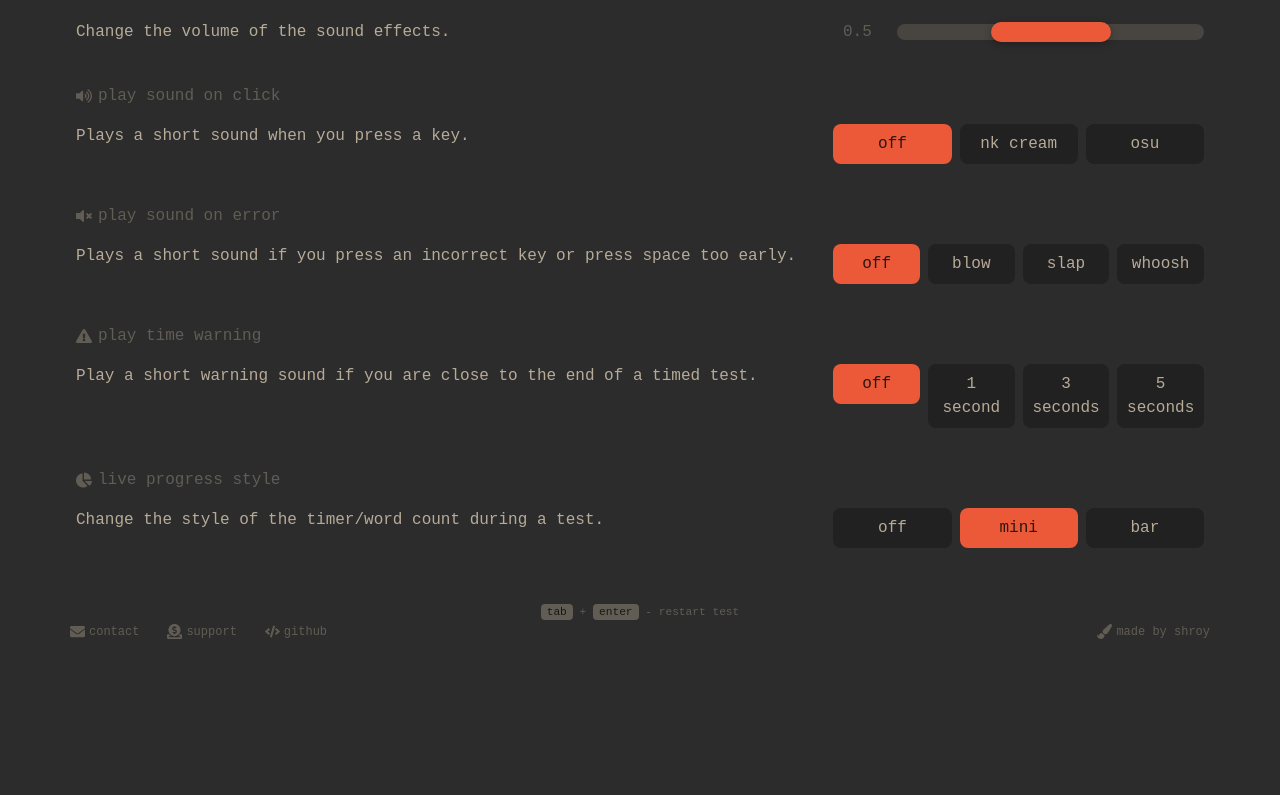
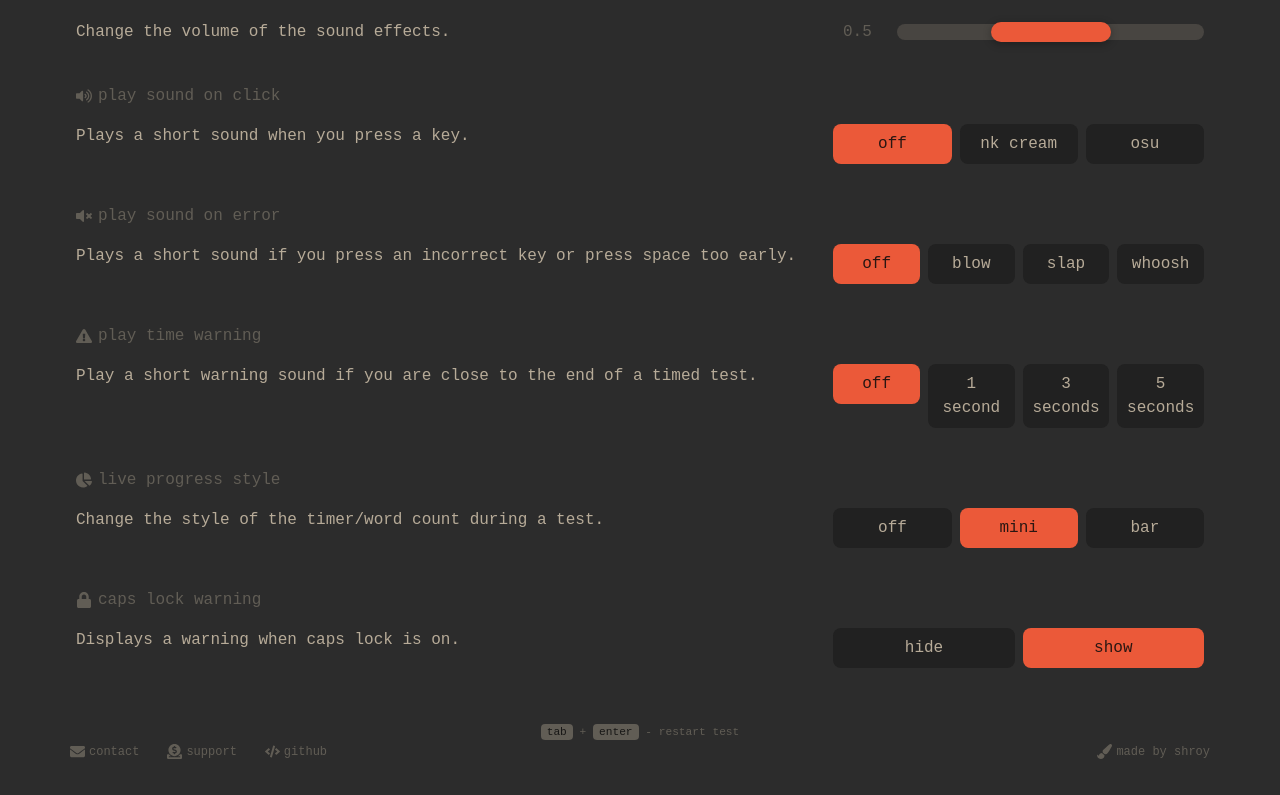
Before and after one commit to shivraj-roy/typifyy, a React (Vite) app: page /settings in a window 1280 px wide. Shown: the part 532-1327 px from the top of the page. Before the commit the page ends 1207 px from the top, so only its background shows below. Built offline with nearby package versions, Linux system fonts and the light colour scheme; no server answers.

Commit message:
feat: caps lock warning setting...

```diff
--- a/src/components/TypeZone.tsx
+++ b/src/components/TypeZone.tsx
@@ -8,7 +8,13 @@ import {
    useCallback,
 } from "react";
 import { Link } from "react-router-dom";
-import { FaRedoAlt, FaChevronRight, FaBolt, FaBullseye } from "react-icons/fa";
+import {
+   FaRedoAlt,
+   FaChevronRight,
+   FaBolt,
+   FaBullseye,
+   FaLock,
+} from "react-icons/fa";
 import { useTestMode } from "../context/TestMode";
 import { useSettings } from "../context/Settings";
 import TimeCounter from "./TimeCounter";
@@ -46,6 +52,7 @@ const TypeZone = ({
       errorSoundMode,
       timeWarningMode,
       liveProgressMode,
+      capsLockWarningMode,
    } = useSettings();
 
    const [words, setWords] = useState<string[]>(() => {
@@ -66,6 +73,7 @@ const TypeZone = ({
    const [completedWords, setCompletedWords] = useState(0);
    const [graphData, setGraphData] = useState<number[][]>([]);
    const [isAfk, setIsAfk] = useState(false);
+   const [capsLockOn, setCapsLockOn] = useState(false);
 
    const inputRef = useRef<HTMLInputElement>(null);
    const wordsContainerRef = useRef<HTMLDivElement>(null);
@@ -196,10 +204,7 @@ const TypeZone = ({
                   }
 
                   // Play time warning sound if enabled and threshold reached
-                  if (
-                     timeWarningMode !== "off" &&
-                     !warningPlayedRef.current
-                  ) {
+                  if (timeWarningMode !== "off" && !warningPlayedRef.current) {
                      const warningThreshold = parseInt(timeWarningMode);
                      if (prev === warningThreshold) {
                         playWarningSound(soundVolume);
@@ -276,6 +281,10 @@ const TypeZone = ({
    // * Handles user input...
    const handleUserInput = (e: React.KeyboardEvent<HTMLInputElement>) => {
       console.log(e.key);
+
+      // Detect Caps Lock state
+      const isCapsLockOn = e.getModifierState("CapsLock");
+      setCapsLockOn(isCapsLockOn);
 
       // Play key sound
       if (soundMode !== "off") {
@@ -694,8 +703,14 @@ const TypeZone = ({
             </div>
          ) : (
             <div className="w-full flex flex-col items-center -mt-24">
-               <div className="w-full overflow-hidden" onClick={focusInput}>
-                  <div className="testModesNotice flex justify-center text-center gap-2 transition-opacity duration-150">
+               <div className="w-full overflow-visible" onClick={focusInput}>
+                  <div className="testModesNotice flex justify-center text-center gap-2 transition-opacity duration-150 relative">
+                     {capsLockOn && capsLockWarningMode === "show" && (
+                        <div className="capsWarning absolute -top-16 left-1/2 -translate-x-1/2 flex gap-2.5 items-center text-dark-100 text-[1rem] bg-active w-fit p-4 rounded-lg pointer-events-none z-50">
+                           <FaLock size={16} />
+                           <span>Caps Lock</span>
+                        </div>
+                     )}
                      {minSpeedMode === "custom" && (
                         <TextButton
                            icon={<FaBolt size={16} />}
--- a/src/context/Settings.tsx
+++ b/src/context/Settings.tsx
@@ -5,6 +5,7 @@ import {
    ErrorSoundMode,
    TimeWarningMode,
    LiveProgressMode,
+   CapsLockWarningMode,
    SettingsContextType,
 } from "../types";
 
@@ -58,6 +59,11 @@ export const SettingsContextProvider = ({
    const [liveProgressMode, setLiveProgressMode] = useState<LiveProgressMode>(() => {
       const saved = localStorage.getItem("liveProgressMode");
       return (saved as LiveProgressMode) || "mini";
+   });
+
+   const [capsLockWarningMode, setCapsLockWarningMode] = useState<CapsLockWarningMode>(() => {
+      const saved = localStorage.getItem("capsLockWarningMode");
+      return (saved as CapsLockWarningMode) || "show";
    });
 
    // Save to localStorage whenever settings change
@@ -133,6 +139,14 @@ export const SettingsContextProvider = ({
       }
    }, [liveProgressMode]);
 
+   useEffect(() => {
+      try {
+         localStorage.setItem("capsLockWarningMode", capsLockWarningMode);
+      } catch (error) {
+         console.error("Failed to save capsLockWarningMode to localStorage:", error);
+      }
+   }, [capsLockWarningMode]);
+
    return (
       <SettingsContext.Provider
          value={{
@@ -154,6 +168,8 @@ export const SettingsContextProvider = ({
             setTimeWarningMode,
             liveProgressMode,
             setLiveProgressMode,
+            capsLockWarningMode,
+            setCapsLockWarningMode,
          }}
       >
          {children}
--- a/src/pages/Settings.tsx
+++ b/src/pages/Settings.tsx
@@ -7,6 +7,7 @@ import {
    FaVolumeMute,
    FaChartPie,
    FaExclamationTriangle,
+   FaLock,
 } from "react-icons/fa";
 import { Bounce, toast } from "react-toastify";
 import SubSetting from "../components/SubSetting";
@@ -38,6 +39,8 @@ const Settings = () => {
       setTimeWarningMode,
       liveProgressMode,
       setLiveProgressMode,
+      capsLockWarningMode,
+      setCapsLockWarningMode,
    } = useSettings();
 
    const showSavedToast = () => {
@@ -489,6 +492,42 @@ const Settings = () => {
                      },
                   ]}
                />
+               <SubSetting
+                  icon={<FaLock size={16} />}
+                  title="caps lock warning"
+                  description="Displays a warning when caps lock is on."
+                  showInput={false}
+                  buttons={[
+                     {
+                        label: "hide",
+                        isActive: capsLockWarningMode === "hide",
+                        onClick: () => {
+                           try {
+                              if (capsLockWarningMode !== "hide") {
+                                 setCapsLockWarningMode("hide");
+                                 showSavedToast();
+                              }
+                           } catch {
+                              showErrorToast();
+                           }
+                        },
+                     },
+                     {
+                        label: "show",
+                        isActive: capsLockWarningMode === "show",
+                        onClick: () => {
+                           try {
+                              if (capsLockWarningMode !== "show") {
+                                 setCapsLockWarningMode("show");
+                                 showSavedToast();
+                              }
+                           } catch {
+                              showErrorToast();
+                           }
+                        },
+                     },
+                  ]}
+               />
             </div>
          </div>
       </>
--- a/src/types/index.ts
+++ b/src/types/index.ts
@@ -58,6 +58,7 @@ export type SoundMode = "off" | "nk cream" | "osu";
 export type ErrorSoundMode = "off" | "blow" | "slap" | "whoosh";
 export type TimeWarningMode = "off" | "1" | "3" | "5";
 export type LiveProgressMode = "off" | "mini" | "bar";
+export type CapsLockWarningMode = "hide" | "show";
 
 export interface SettingsContextType {
    minSpeedMode: SettingMode;
@@ -78,4 +79,6 @@ export interface SettingsContextType {
    setTimeWarningMode: (mode: TimeWarningMode) => void;
    liveProgressMode: LiveProgressMode;
    setLiveProgressMode: (mode: LiveProgressMode) => void;
+   capsLockWarningMode: CapsLockWarningMode;
+   setCapsLockWarningMode: (mode: CapsLockWarningMode) => void;
 }
```
Also changed, not shown: 1 other file (tests, documents, lock files or other folders).
